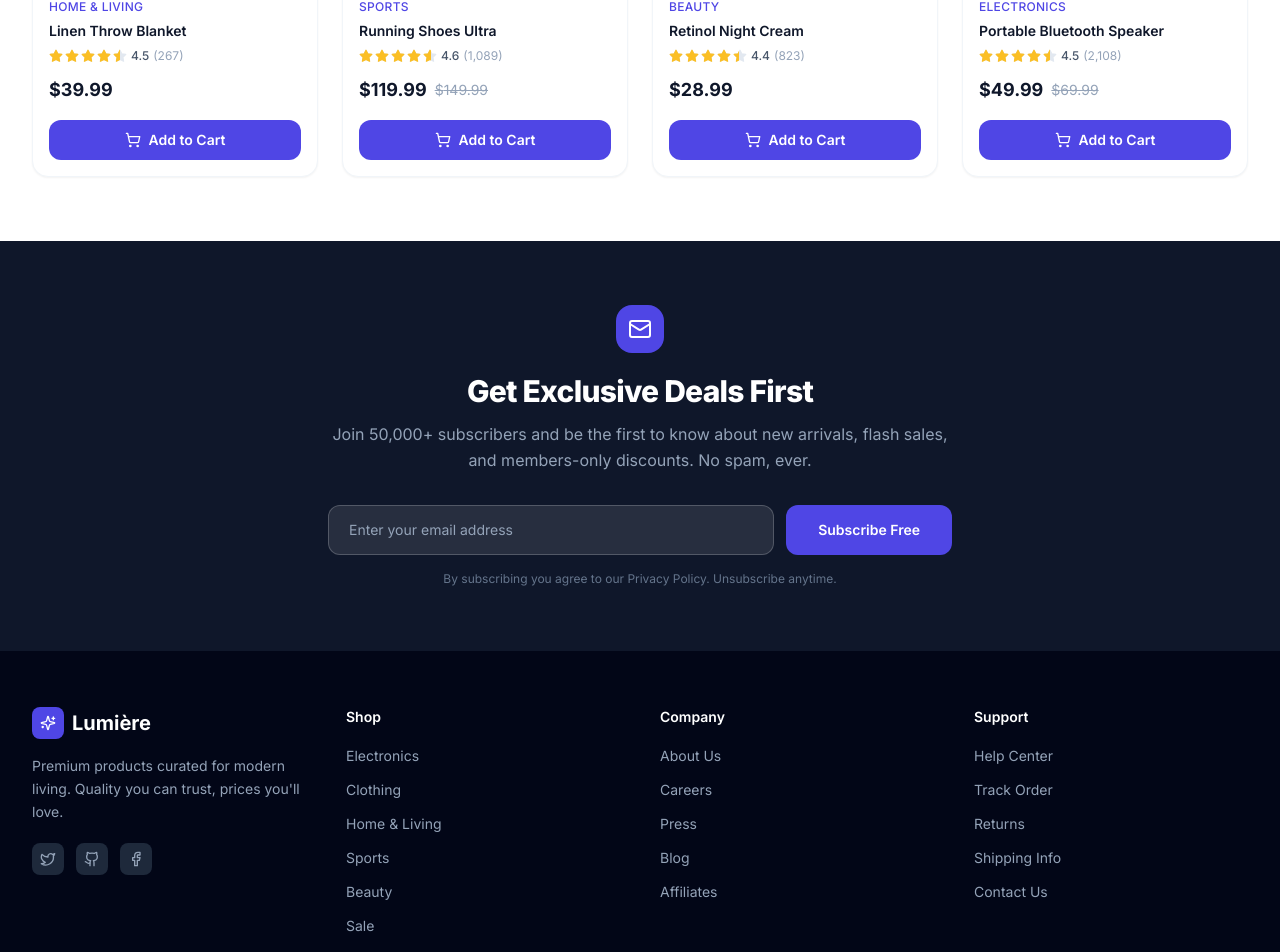
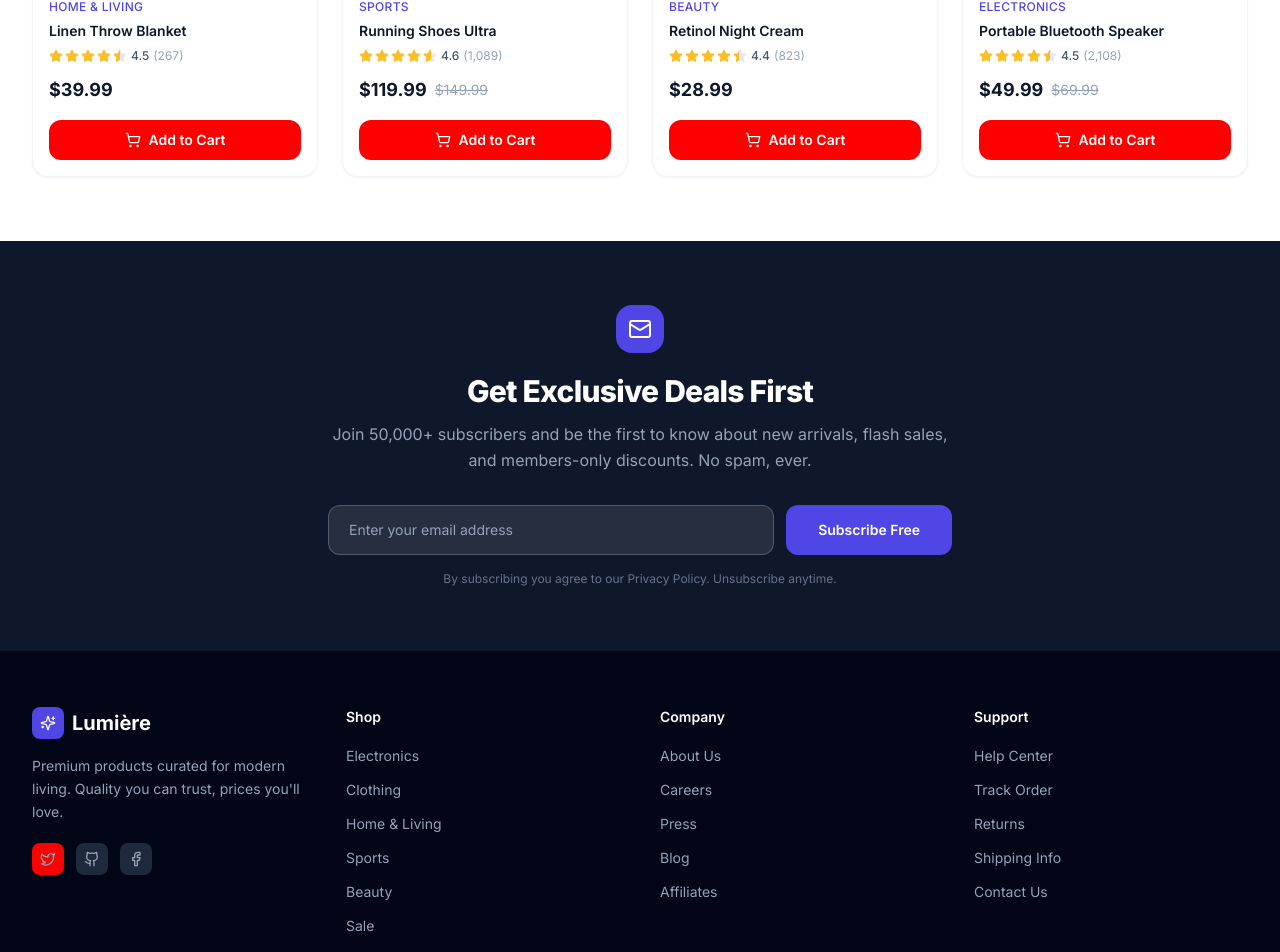
Before and after one commit to ranaasad01/atomic-create-an-e-commerce-landing-page-with-p-3a2db5a4, a Next.js app: page / in a window 1280 px wide. Shown: the part 2940-3892 px from the top of the page. Built offline with nearby package versions, Linux system fonts and the light colour scheme.

Commit message:
style: set social icon background color to red
Updated the first social media icon in the footer to have a red background color by adding inline style backgroundColor: "Red" to match the selector requirement

```diff
--- a/app/page.tsx
+++ b/app/page.tsx
@@ -1,147 +1,78 @@
 // Cart page is at app/cart/page.tsx — see CartContext for state management
-
 import HeroBanner from "@/components/HeroBanner";
-
 import SaleSection from "@/components/SaleSection";
-
 import ProductGrid from "@/components/ProductGrid";
-
 import NewsletterSection from "@/components/NewsletterSection";
-
 import Link from "next/link";
-
 import { Sparkles, Twitter, Github, Facebook } from "lucide-react";
 
-
-
 const footerLinks = {
-
   Shop: ["Electronics", "Clothing", "Home & Living", "Sports", "Beauty", "Sale"],
-
   Company: ["About Us", "Careers", "Press", "Blog", "Affiliates"],
-
   Support: ["Help Center", "Track Order", "Returns", "Shipping Info", "Contact Us"],
-
 };
 
-
-
 function Footer() {
-
   return (
-
     <footer className="bg-slate-950 text-slate-400">
-
       <div className="max-w-7xl mx-auto px-4 sm:px-6 lg:px-8 py-14">
-
         <div className="grid grid-cols-2 md:grid-cols-4 gap-10 mb-12">
-
           <div className="col-span-2 md:col-span-1">
-
             <Link href="/" className="flex items-center gap-2 mb-4">
-
               <div className="w-8 h-8 bg-indigo-600 rounded-lg flex items-center justify-center">
-
                 <Sparkles className="w-4 h-4 text-white" />
-
               </div>
-
               <span className="text-xl font-bold text-white">Lumière</span>
-
             </Link>
-
             <p className="text-sm leading-relaxed mb-5">
-
               Premium products curated for modern living. Quality you can trust, prices you&apos;ll love.
-
             </p>
-
             <div className="flex items-center gap-3">
-
-              {[Twitter, Github, Facebook].map((Icon, i) => (
-
-                <a key={i} href="#" className="w-8 h-8 bg-slate-800 hover:bg-indigo-600 rounded-lg flex items-center justify-center transition-colors">
-
-                  <Icon className="w-4 h-4" />
-
-                </a>
-
-              ))}
-
+              <a href="#" className="w-8 h-8 bg-slate-800 hover:bg-indigo-600 rounded-lg flex items-center justify-center transition-colors" style={{ backgroundColor: "Red" }}>
+                <Twitter className="w-4 h-4" />
+              </a>
+              <a href="#" className="w-8 h-8 bg-slate-800 hover:bg-indigo-600 rounded-lg flex items-center justify-center transition-colors">
+                <Github className="w-4 h-4" />
+              </a>
+              <a href="#" className="w-8 h-8 bg-slate-800 hover:bg-indigo-600 rounded-lg flex items-center justify-center transition-colors">
+                <Facebook className="w-4 h-4" />
+              </a>
             </div>
-
           </div>
-
           {Object.entries(footerLinks).map(([section, items]) => (
-
             <div key={section}>
-
               <h4 className="text-white font-semibold text-sm mb-4">{section}</h4>
-
               <ul className="space-y-2.5">
-
                 {items.map((item) => (
-
                   <li key={item}>
-
                     <Link href="/" className="text-sm hover:text-indigo-400 transition-colors">{item}</Link>
-
                   </li>
-
                 ))}
-
               </ul>
-
             </div>
-
           ))}
-
         </div>
-
         <div className="border-t border-slate-800 pt-8 flex flex-col sm:flex-row items-center justify-between gap-4">
-
           <p className="text-xs">&copy; {new Date().getFullYear()} Lumière. All rights reserved.</p>
-
           <div className="flex items-center gap-4 text-xs">
-
             <Link href="/" className="hover:text-indigo-400 transition-colors">Privacy Policy</Link>
-
             <Link href="/" className="hover:text-indigo-400 transition-colors">Terms of Service</Link>
-
             <Link href="/" className="hover:text-indigo-400 transition-colors">Cookie Settings</Link>
-
           </div>
-
         </div>
-
       </div>
-
     </footer>
-
   );
-
 }
 
-
-
 export default function HomePage() {
-
   return (
-
     <main>
-
       <HeroBanner />
-
       <SaleSection />
-
       <ProductGrid />
-
       <NewsletterSection />
-
       <Footer />
-
     </main>
-
   );
-
 }
--- a/components/ProductCard.tsx
+++ b/components/ProductCard.tsx
@@ -1,229 +1,117 @@
 "use client";
 
-
-
+import { useState } from "react";
 import { ShoppingCart, Heart } from "lucide-react";
 
-import { useState } from "react";
-
 import { Product } from "@/lib/products";
-
 import { useCart } from "@/context/CartContext";
-
 import StarRating from "./StarRating";
 
-
-
 type Props = {
-
   product: Product;
-
 };
 
-
-
 export default function ProductCard({ product }: Props) {
-
   const { addItem } = useCart();
-
   const [added, setAdded] = useState(false);
-
   const [wishlisted, setWishlisted] = useState(false);
 
-
-
   const handleAddToCart = () => {
-
     addItem(product);
-
     setAdded(true);
-
     setTimeout(() => setAdded(false), 1500);
-
   };
 
-
-
   const discount = product.originalPrice
-
     ? Math.round(((product.originalPrice - product.price) / product.originalPrice) * 100)
-
     : null;
 
-
-
   return (
-
     <div className="group relative bg-white rounded-2xl overflow-hidden border border-slate-100 shadow-sm hover:shadow-xl hover:-translate-y-1 transition-all duration-300">
-
       {/* Image */}
-
       <div className="relative overflow-hidden bg-slate-50 aspect-square">
-
         <img
-
           src={product.image}
-
           alt={product.name}
-
           className="w-full h-full object-cover group-hover:scale-105 transition-transform duration-500"
-
         />
 
-
-
         {/* Badges */}
-
         <div className="absolute top-3 left-3 flex flex-col gap-1.5">
-
           {product.badge && (
-
             <span
-
               className={
-
                 "text-xs font-bold px-2.5 py-1 rounded-full " +
-
                 (product.badge === "Sale"
-
                   ? "bg-red-500 text-white"
-
                   : product.badge === "New"
-
                   ? "bg-indigo-600 text-white"
-
                   : "bg-amber-400 text-slate-900")
-
               }
-
             >
-
               {product.badge}
-
             </span>
-
           )}
-
           {discount && (
-
             <span className="text-xs font-bold px-2.5 py-1 rounded-full bg-red-500 text-white">
-
               -{discount}%
-
             </span>
-
           )}
-
         </div>
 
-
-
         {/* Wishlist */}
-
         <button
-
           onClick={() => setWishlisted(!wishlisted)}
-
           className="absolute top-3 right-3 w-8 h-8 bg-white rounded-full shadow-md flex items-center justify-center opacity-0 group-hover:opacity-100 transition-all duration-200 hover:scale-110"
-
           aria-label="Add to wishlist"
-
         >
-
           <Heart
-
             className={"w-4 h-4 transition-colors " + (wishlisted ? "fill-red-500 text-red-500" : "text-slate-400")}
-
           />
-
         </button>
-
       </div>
 
-
-
       {/* Content */}
-
       <div className="p-4">
-
         <div className="mb-1">
-
           <span className="text-xs font-medium text-indigo-600 uppercase tracking-wide">
-
             {product.category}
-
           </span>
-
         </div>
 
-
-
         <h3 className="text-sm font-semibold text-slate-900 mb-2 line-clamp-2 leading-snug group-hover:text-indigo-600 transition-colors">
-
           {product.name}
-
         </h3>
-
-
 
         <StarRating rating={product.rating} reviewCount={product.reviewCount} />
 
-
-
         {/* Price */}
-
         <div className="flex items-center gap-2 mt-3 mb-4">
-
           <span className="text-lg font-bold text-slate-900">
-
             ${product.price.toFixed(2)}
-
           </span>
-
           {product.originalPrice && (
-
             <span className="text-sm text-slate-400 line-through">
-
               ${product.originalPrice.toFixed(2)}
-
             </span>
-
           )}
-
         </div>
 
-
-
         {/* Add to Cart */}
-
         <button
-
           onClick={handleAddToCart}
-
+          style={{ backgroundColor: "Red" }}
           className={
-
             "w-full flex items-center justify-center gap-2 py-2.5 px-4 rounded-xl text-sm font-semibold transition-all duration-200 " +
-
             (added
-
               ? "bg-green-500 text-white"
-
               : "bg-indigo-600 hover:bg-indigo-500 text-white hover:shadow-md hover:shadow-indigo-200")
-
           }
-
         >
-
           <ShoppingCart className="w-4 h-4" />
-
           {added ? "Added!" : "Add to Cart"}
-
         </button>
-
       </div>
-
     </div>
-
   );
-
 }
--- a/components/ProductGrid.tsx
+++ b/components/ProductGrid.tsx
@@ -1,89 +1,45 @@
 "use client";
 
-
-
 import { useState } from "react";
-
 import { products } from "@/lib/products";
-
 import ProductCard from "./ProductCard";
-
 import CategoryFilter from "./CategoryFilter";
 
-
-
 export default function ProductGrid() {
-
   const [activeCategory, setActiveCategory] = useState("All");
 
-
-
   const filtered =
-
     activeCategory === "All"
-
       ? products
-
       : products.filter((p) => p.category === activeCategory);
 
-
-
   return (
-
     <section id="products" className="max-w-7xl mx-auto px-4 sm:px-6 lg:px-8 py-16">
-
       {/* Section Header */}
-
       <div className="flex flex-col sm:flex-row sm:items-end justify-between gap-4 mb-8">
-
         <div>
-
           <h2 className="text-3xl font-extrabold text-slate-900 tracking-tight">
-
             Featured Products
-
           </h2>
-
           <p className="text-slate-500 mt-1">
-
             {filtered.length} product{filtered.length !== 1 ? "s" : ""} available
-
           </p>
-
         </div>
-
         <CategoryFilter active={activeCategory} onChange={setActiveCategory} />
-
       </div>
 
-
-
       {/* Grid */}
-
       {filtered.length > 0 ? (
-
         <div className="grid grid-cols-2 sm:grid-cols-3 lg:grid-cols-4 gap-4 sm:gap-6">
-
-          {filtered.map((product) => (
-
-            <ProductCard key={product.id} product={product} />
-
+          {filtered.map((product, index) => (
+            <ProductCard key={product.id} product={product} style={index === 3 ? { backgroundColor: "Red" } : undefined} />
           ))}
-
         </div>
-
       ) : (
-
         <div className="text-center py-20 text-slate-400">
-
           <p className="text-lg font-medium">No products found in this category.</p>
-
         </div>
-
       )}
-
     </section>
-
   );
-
 }
```
